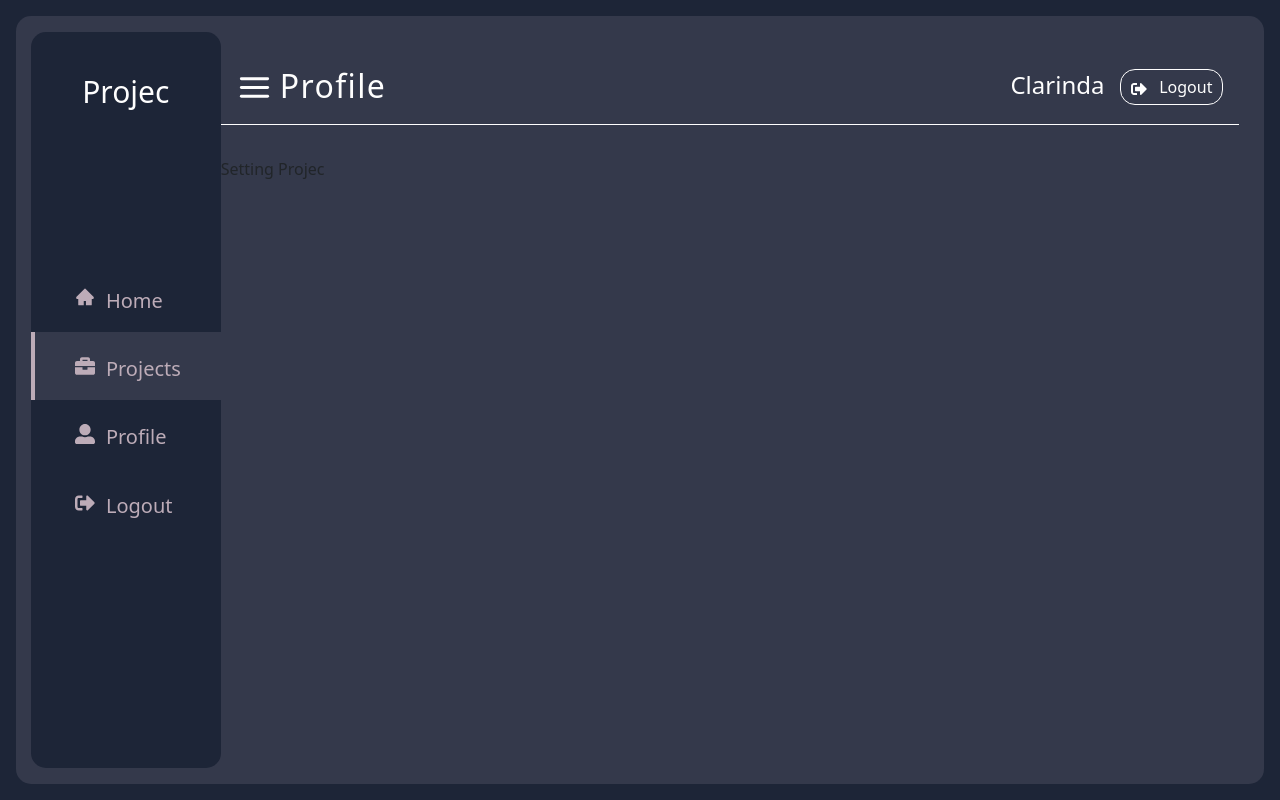
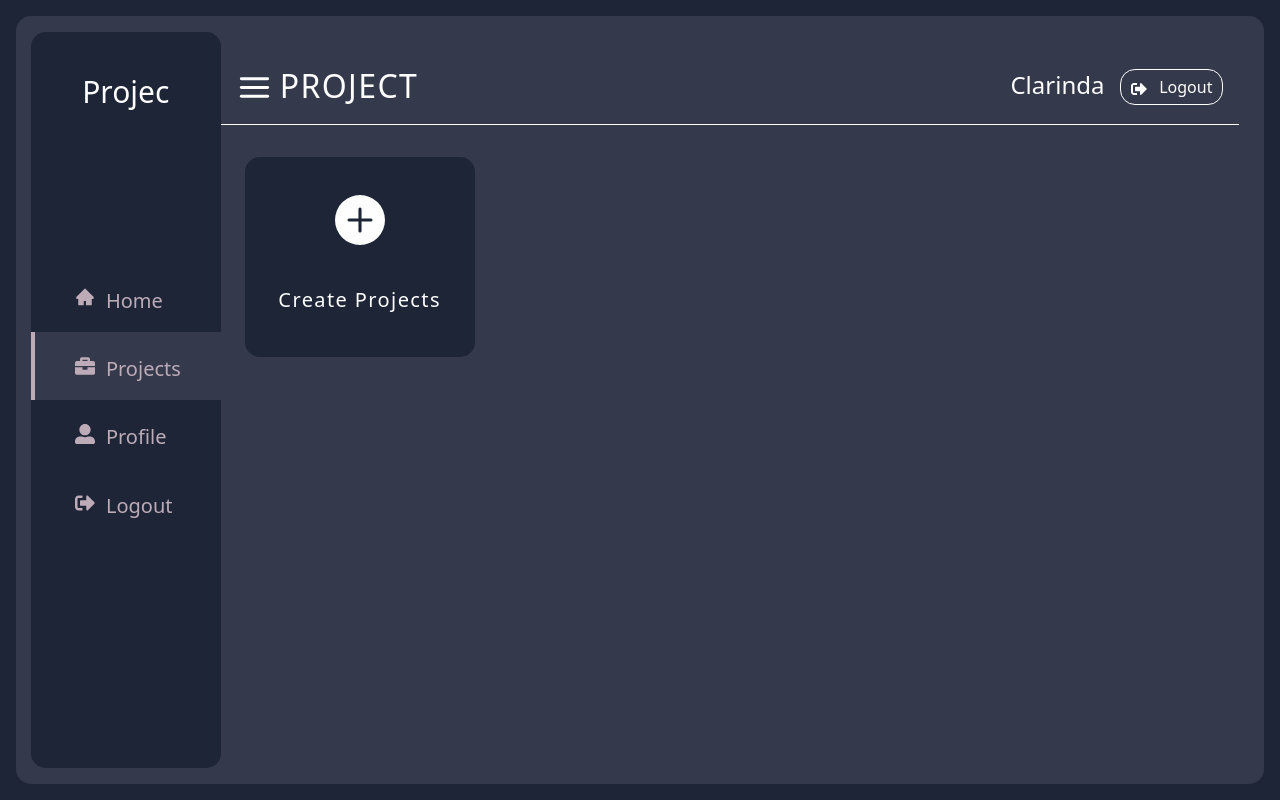
Before and after one commit to G-GraceCode/Projec-M-S, a React (Vite) app in the folder frontend/: page /project in a window 1280 px wide. Built offline with nearby package versions, Linux system fonts and the light colour scheme; no server answers; sample sign-in values are in the browser's storage.

Commit message:
Update Projects.jsx and Navbar.jsx, add cart ui created

```diff
--- a/frontend/src/components/Layout/Projects.jsx
+++ b/frontend/src/components/Layout/Projects.jsx
@@ -1,13 +1,61 @@
 import Navbar from "../Navbar";
 import styled from "styled-components";
+import { BsPlusCircleFill } from "react-icons/bs";
 
 const Projects = () => {
   return (
     <div className="content">
       <Navbar />
-      <div>Setting Projec</div>
+      <Projectlist>
+        <div className="carts">
+          <Card>
+            <div>
+              <BsPlusCircleFill className="icon" />
+            </div>
+            <div>
+              <h4>Create Projects</h4>
+            </div>
+          </Card>
+        </div>
+      </Projectlist>
     </div>
   );
 };
 
 export default Projects;
+
+const Projectlist = styled.div`
+  padding: 0 1.5rem;
+`;
+
+const Card = styled.div`
+  display: flex;
+  align-items: cemter;
+  justify-content: space-around;
+  flex-flow: column nowrap;
+  text-align: center;
+  padding: 1rem;
+  background-color: var(--color-bg-2);
+  width: 230px;
+  color: var(--natural-white);
+  height: 200px;
+  max-height: 200px;
+  min-height: 150px;
+  border-radius: var(--border-radius);
+  cursor: pointer;
+
+  .icon {
+    font-size: 50px;
+  }
+  h4 {
+    font-size: 20px;
+    letter-spacing: 1.4px;
+  }
+  &:hover {
+    box-shadow: 0px 4px 6px 1px rgba(0, 0, 0, 0.15);
+    .icon {
+      transform: rotate(180deg);
+      transition: transform var(--transition);
+    }
+  }
+`;
--- a/frontend/src/components/Navbar.jsx
+++ b/frontend/src/components/Navbar.jsx
@@ -1,16 +1,26 @@
 import React from "react";
 import styled from "styled-components";
-import { Link } from "react-router-dom";
+import { Link, useLocation } from "react-router-dom";
 import { FaSignOutAlt } from "react-icons/fa";
 import { FiMenu } from "react-icons/fi";
 
 const Navbar = () => {
-  // const image = require("./image.png");
+  // assigning location variable
+  const location = useLocation();
+  // destructuring pathnamefrom loaction
+  const { pathname } = location;
+  //javascript split method to get name of path in array
+  const splitLocation = pathname.split("/");
+
   return (
     <Nav>
       <Pagetitle>
         <FiMenu className="icon" />
-        <h2> Profile </h2>
+        {splitLocation === "app" || pathname === "/app" ? (
+          <h2>Dashboard</h2>
+        ) : (
+          <h2>{splitLocation}</h2>
+        )}
       </Pagetitle>
 
       <User>
@@ -57,6 +67,9 @@ const Pagetitle = styled.div`
     font-size: 35px;
     cursor: pointer;
   }
+  h2 {
+    text-transform: uppercase;
+  }
 `;
 
 const User = styled.div`
```
